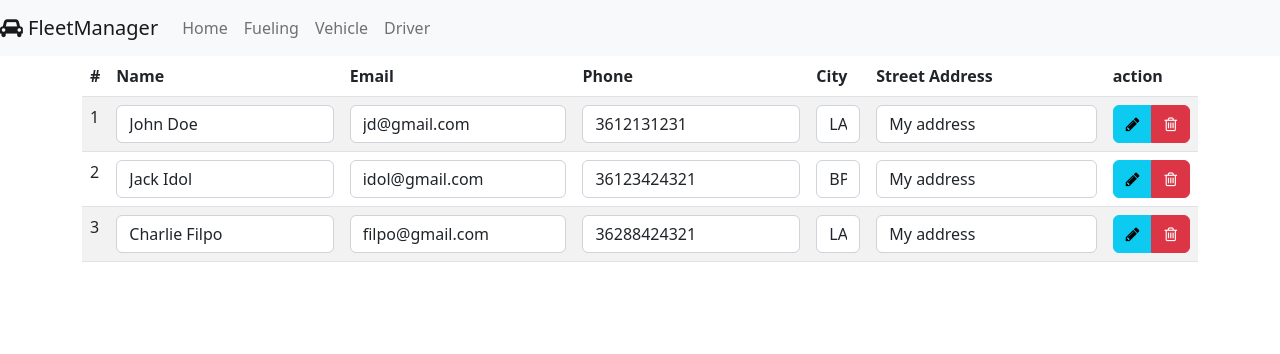
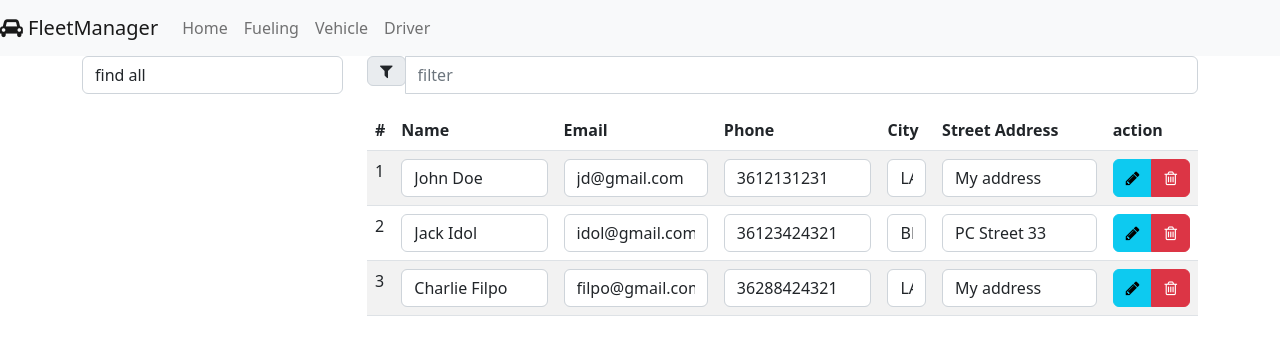
Before and after one commit to petrep/fleet-manager, an Angular app: page / in a window 1280 px wide. Shown: the top 354 px of the page. Built offline with nearby package versions, Linux system fonts and the light colour scheme.

Commit message:
Code works ok - will start lesson 5/1 Adatforrasok json server

```diff
--- a/src/app/app.module.ts
+++ b/src/app/app.module.ts
@@ -8,6 +8,7 @@ import { MenuComponent } from './part/menu/menu.component';
 import { DataTableComponent } from './part/data-table/data-table.component';
 import { DataRowComponent } from './part/data-row/data-row.component';
 import { DataCellComponent } from './part/data-cell/data-cell.component';
+import { ObjectArrayPipe } from './pipe/object-array.pipe';
 
 @NgModule({
   declarations: [
@@ -15,7 +16,8 @@ import { DataCellComponent } from './part/data-cell/data-cell.component';
     MenuComponent,
     DataTableComponent,
     DataRowComponent,
-    DataCellComponent
+    DataCellComponent,
+    ObjectArrayPipe
   ],
   imports: [
     BrowserModule,
--- a/src/app/part/data-table/data-table.component.html
+++ b/src/app/part/data-table/data-table.component.html
@@ -1,3 +1,26 @@
+<div class="row top-row">
+    <div class="col-3">
+      <select [(ngModel)]="phraseKey" class="form-control">
+        <option value="notset">find all</option>
+        <option *ngFor="let col of cols" [value]="col.key">
+          {{ col.text }}
+        </option>
+      </select>
+    </div>
+    <div class="col-9">
+      <div class="input-group mb-3">
+    <div class="input-group-prepend">
+      <span class="input-group-text">
+        <i class="fa fa-filter" aria-hidden="true"></i>
+      </span>
+    </div>
+    <input
+    type="text"
+    class="form-control"
+    placeholder="filter"
+    [(ngModel)]="phraseString">
+</div>
+
 <table class="table table-striped">
     <thead>
         <tr>
@@ -11,7 +34,7 @@
         </tr>
     </thead>
     <tbody>
-        <tr *ngFor="let row of list">
+        <tr *ngFor="let row of list | objectArray:phraseString:phraseKey">
             <td *ngFor="let col of cols">
                 <app-data-cell
                     [cellValue]="row[col.key]"
--- a/src/app/part/data-table/data-table.component.ts
+++ b/src/app/part/data-table/data-table.component.ts
@@ -12,6 +12,9 @@ export class DataTableComponent implements OnInit {
 
   @Input()
   cols: any[] = [];
+
+  phraseString;
+  phraseKey: string = 'notset';
 
   deleteIconClass: string = 'fa fa-trash-o';
 
--- /dev/null
+++ b/src/app/pipe/object-array.pipe.ts
@@ -0,0 +1,31 @@
+import { Pipe, PipeTransform } from '@angular/core';
+
+@Pipe({
+  name: 'objectArray'
+})
+export class ObjectArrayPipe implements PipeTransform {
+
+  transform(value: any[], phrase: string = "", key: string = ""): any[] {
+    if (!phrase) {
+      return value;
+    }
+
+    phrase = phrase.toLowerCase();
+    return value.filter( val => {
+      if (!key || key == 'notset') {
+        let isOk: boolean = false;
+        for (let k in val) {
+          let check = val[k].toString().toLowerCase();
+          if (check.indexOf(phrase) > -1) {
+            isOk = true;
+          }
+        }
+        return isOk;
+      } else {
+        let check = val[key].toString().toLowerCase();
+        return check.indexOf(phrase) > -1;
+      }
+    });
+  }
+
+}
--- a/src/app/service/base.service.ts
+++ b/src/app/service/base.service.ts
@@ -21,7 +21,7 @@ export class BaseService {
         email: "idol@gmail.com",
         phone: 36123424321,
         city: "bp",
-        address: "My address"
+        address: "PC Street 33"
       },
       {
         id: 3,
```
Also changed, not shown: 1 other file (tests, documents, lock files or other folders).
